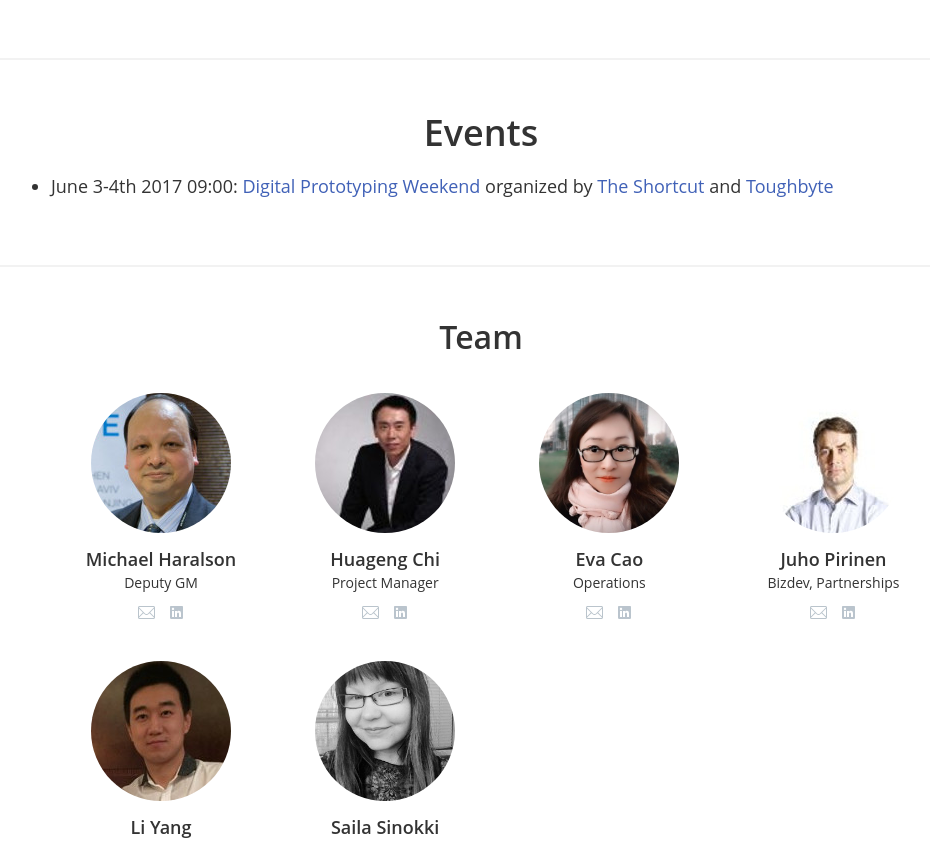
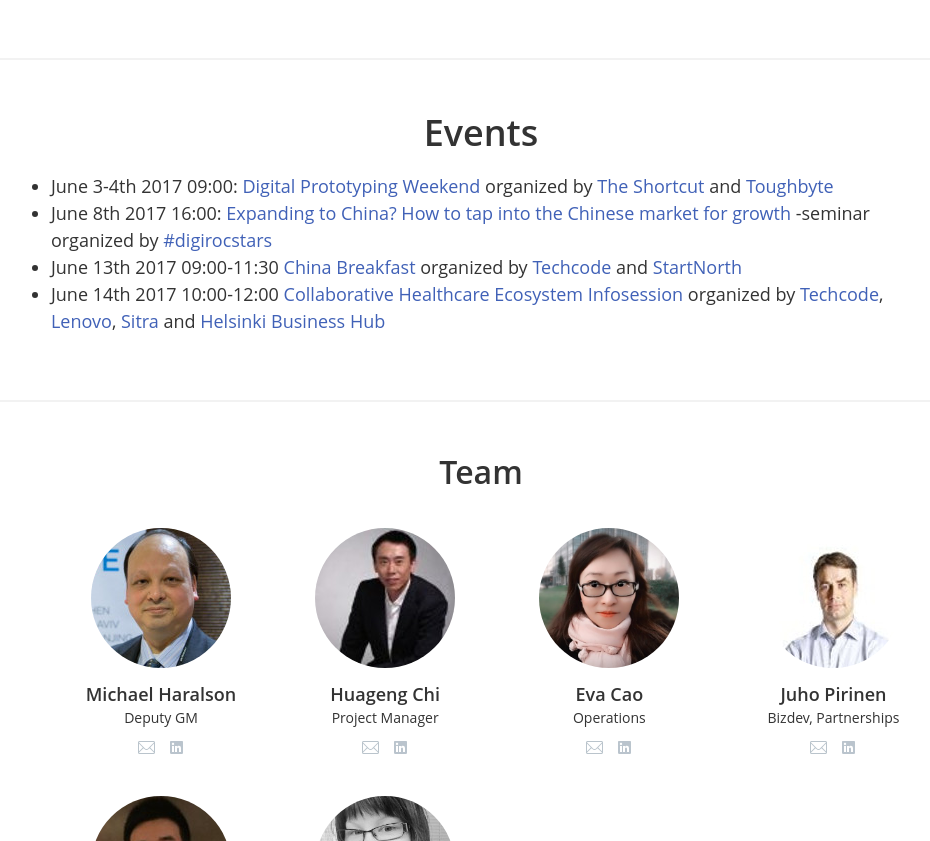
Before and after one commit to techcodefinland/techcode.fi, a Jekyll site: the page built from index.html, in a window 1280 px wide and 900 px high, scrolled down 939 px, cut to the strip 59-900 px from the top of the window. Shown: the whole strip, without its empty margins (159-1089 px from the left). Built offline with Jekyll 4.4.1, drawn with Linux system fonts in a browser that asks for light colours; nearby versions of some CDN libraries.

Commit message:
Update events.md

```diff
--- a/_includes/events.md
+++ b/_includes/events.md
@@ -1 +1,4 @@
 - June 3-4th 2017 09:00: [Digital Prototyping Weekend](https://www.eventbrite.com/e/school-of-startups-2017-digital-prototyping-weekend-tickets-34313577835) organized by [The Shortcut](http://theshortcut.org/) and [Toughbyte](http://toughbyte.com)
+ - June 8th 2017 16:00: [Expanding to China? How to tap into the Chinese market for growth](https://www.eventbrite.com/e/expanding-to-china-how-to-tap-into-the-chinese-market-for-growth-tickets-34423482563?aff=es2) -seminar organized by [#digirocstars](http://www.digirocstars.com)
+ - June 13th 2017 09:00-11:30 [China Breakfast](https://www.eventbrite.com/e/techcode-startnorth-china-breakfast-tickets-34651460451?aff=eac2) organized by [Techcode](http://www.techcode.fi) and [StartNorth](http://www.startNorth.com)
+ - June 14th 2017 10:00-12:00 [Collaborative Healthcare Ecosystem Infosession](https://www.eventbrite.com/e/collaborative-healthcare-ecosystem-infosession-tickets-34973011218) organized by [Techcode](http://www.techcode.fi), [Lenovo](http://www.lenovo.com), [Sitra](http://www.sitra.fi) and [Helsinki Business Hub](www.hbh.fi)
```
